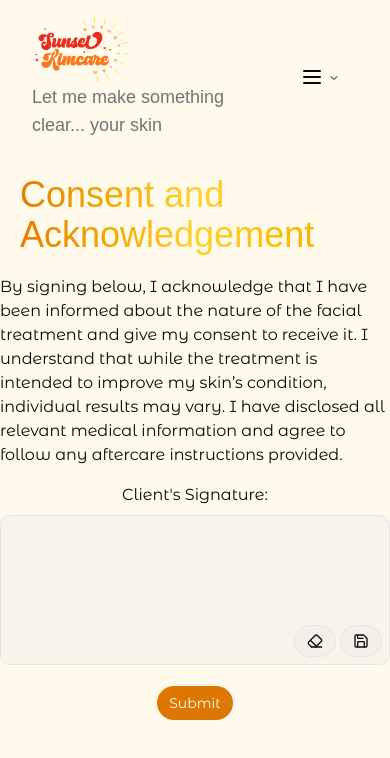
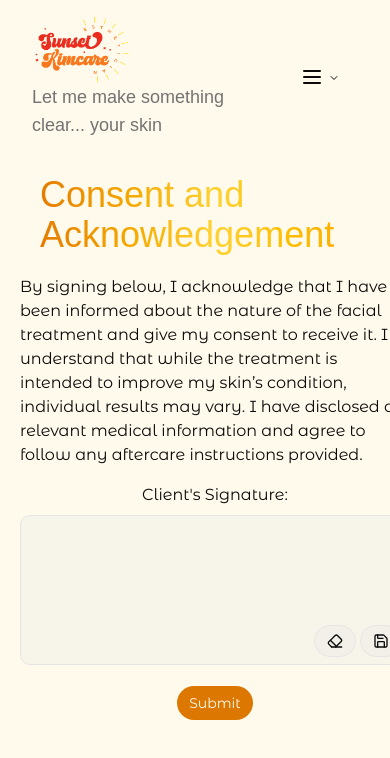
Before and after one commit to jakespvk/kimmy-esthi-frontend, a Next.js app: page /consent-form/consent-and-acknowledgement in a window 390 px wide. Shown: the top 758 px of the page. Built offline with nearby package versions, Linux system fonts and the light colour scheme; no server answers; a web font is replaced by a local one.

Commit message:
update simplify consent form

```diff
--- a/app/consent-form/consent-and-acknowledgement/page.tsx
+++ b/app/consent-form/consent-and-acknowledgement/page.tsx
@@ -22,10 +22,10 @@ export default function ConsentAndAcknowledgement(props: { searchParams: Promise
   }
 
   return (
-    <div className="w-full flex justify-center items-center mb-5">
+    <div className="w-full mx-5 md:mx-0 md:flex justify-center items-center mb-5">
       <form onSubmit={handleSubmit}>
         <div className="max-w-3xl flex flex-col justify-center items-center">
-          <div className="flex justify-center">
+          <div className="flex justify-center items-center">
             <h3 id="consent-form--consent-and-acknowledgement" className={`subheading ${glassAntiqua.className}`}>Consent and Acknowledgement</h3>
           </div>
           <p className="mb-5">
@@ -36,7 +36,7 @@ export default function ConsentAndAcknowledgement(props: { searchParams: Promise
           </p>
           <Label>Client's Signature:</Label>
           <SignaturePad
-            className="my-3 max-w-112"
+            className="my-3 max-w-full w-112"
             penColor="hsl(var(--foreground))"
             size="sm"
             showButtons={true}
--- a/components/ui/signature-pad.tsx
+++ b/components/ui/signature-pad.tsx
@@ -302,6 +302,7 @@ const SignaturePad = React.forwardRef<SignaturePadRef, SignaturePadProps>(
         {showButtons && ( // (showButtons && !isDrawing)
           <div className="absolute bottom-2 right-2 flex gap-1">
             <Button
+              type="button"
               variant="outline"
               size={size === "xsm" ? undefined : "sm"}
               onClick={handleClear}
@@ -310,6 +311,7 @@ const SignaturePad = React.forwardRef<SignaturePadRef, SignaturePadProps>(
               {clearButtonIcon || <Eraser />}
             </Button>
             <Button
+              type="button"
               variant="outline"
               size={size === "xsm" ? undefined : "sm"}
               onClick={handleSave}
```
Also changed, not shown: app/consent-form/page.tsx (renamed from app/consent-form/client-details/page.tsx).
